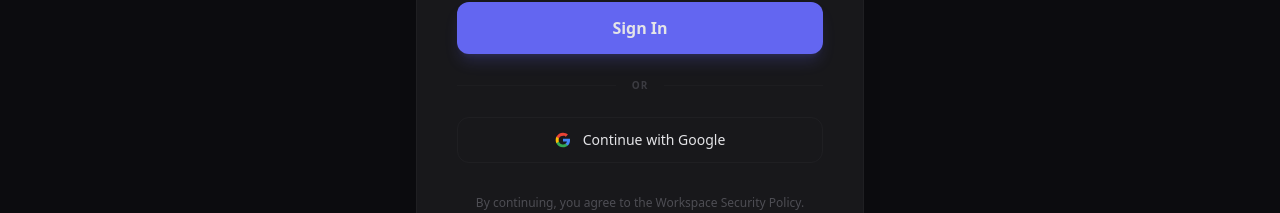
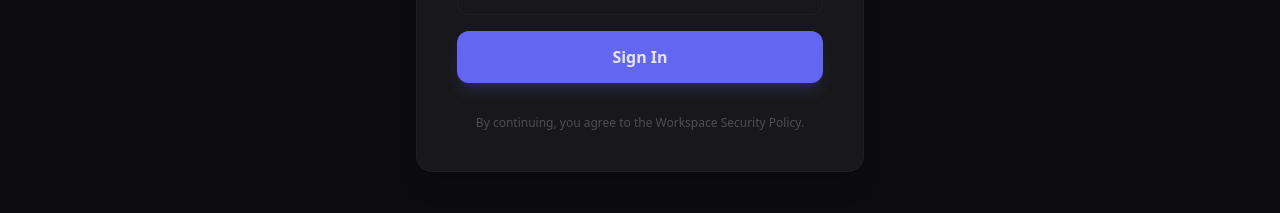
Before and after one commit to assistant4ed/aithread, a Next.js app: page /login in a window 1280 px wide. Shown: the part 504-717 px from the top of the page. Built offline with nearby package versions, Linux system fonts and the light colour scheme; no server answers.

Commit message:
feat: remove Google login option from the UI and authentication providers.

```diff
--- a/app/login/page.tsx
+++ b/app/login/page.tsx
@@ -53,44 +53,6 @@
                             Sign In
                         </button>
                     </form>
-
-                    <div className="relative flex items-center gap-4 py-2">
-                        <div className="h-[1px] flex-1 bg-border/40" />
-                        <span className="text-[10px] uppercase tracking-widest text-muted/40 font-bold">OR</span>
-                        <div className="h-[1px] flex-1 bg-border/40" />
-                    </div>
-
-                    <form
-                        action={async () => {
-                            "use server"
-                            await signIn("google")
-                        }}
-                    >
-                        <button
-                            type="submit"
-                            className="w-full flex items-center justify-center gap-3 px-6 py-3 border border-border/50 hover:bg-surface/50 text-foreground text-sm font-medium rounded-xl transition-all group"
-                        >
-                            <svg className="w-4 h-4" viewBox="0 0 24 24">
-                                <path
-                                    d="M22.56 12.25c0-.78-.07-1.53-.2-2.25H12v4.26h5.92c-.26 1.37-1.04 2.53-2.21 3.31v2.77h3.57c2.08-1.92 3.28-4.74 3.28-8.09z"
-                                    fill="#4285F4"
-                                />
-                                <path
-                                    d="M12 23c2.97 0 5.46-.98 7.28-2.66l-3.57-2.77c-.98.66-2.23 1.06-3.71 1.06-2.86 0-5.29-1.93-6.16-4.53H2.18v2.84C3.99 20.53 7.7 23 12 23z"
-                                    fill="#34A853"
-                                />
-                                <path
-                                    d="M5.84 14.1c-.22-.66-.35-1.36-.35-2.1s.13-1.44.35-2.1V7.06H2.18C1.43 8.55 1 10.22 1 12s.43 3.45 1.18 4.94l3.66-2.84z"
-                                    fill="#FBBC05"
-                                />
-                                <path
-                                    d="M12 5.38c1.62 0 3.06.56 4.21 1.66l3.15-3.15C17.45 2.09 14.97 1 12 1 7.7 1 3.99 3.47 2.18 7.06l3.66 2.84c.87-2.6 3.3-4.53 12-4.53z"
-                                    fill="#EA4335"
-                                />
-                            </svg>
-                            Continue with Google
-                        </button>
-                    </form>
                 </div>
 
                 <p className="text-xs text-muted/60 mt-8">
--- a/auth.ts
+++ b/auth.ts
@@ -5,7 +5,6 @@
 import { cookies } from "next/headers"
 import { exchangeForLongLivedToken } from "@/lib/threads_client"
 import { PrismaAdapter } from "@auth/prisma-adapter"
-import Google from "next-auth/providers/google"
 import Credentials from "next-auth/providers/credentials"
 import bcrypt from "bcryptjs"
 
@@ -17,10 +16,6 @@
     secret: process.env.AUTH_SECRET,
     session: { strategy: "jwt" }, // We use JWT for middleware compatibility
     providers: [
-        Google({
-            clientId: process.env.GOOGLE_CLIENT_ID,
-            clientSecret: process.env.GOOGLE_CLIENT_SECRET,
-        }),
         Credentials({
             name: "Credentials",
             credentials: {
```
